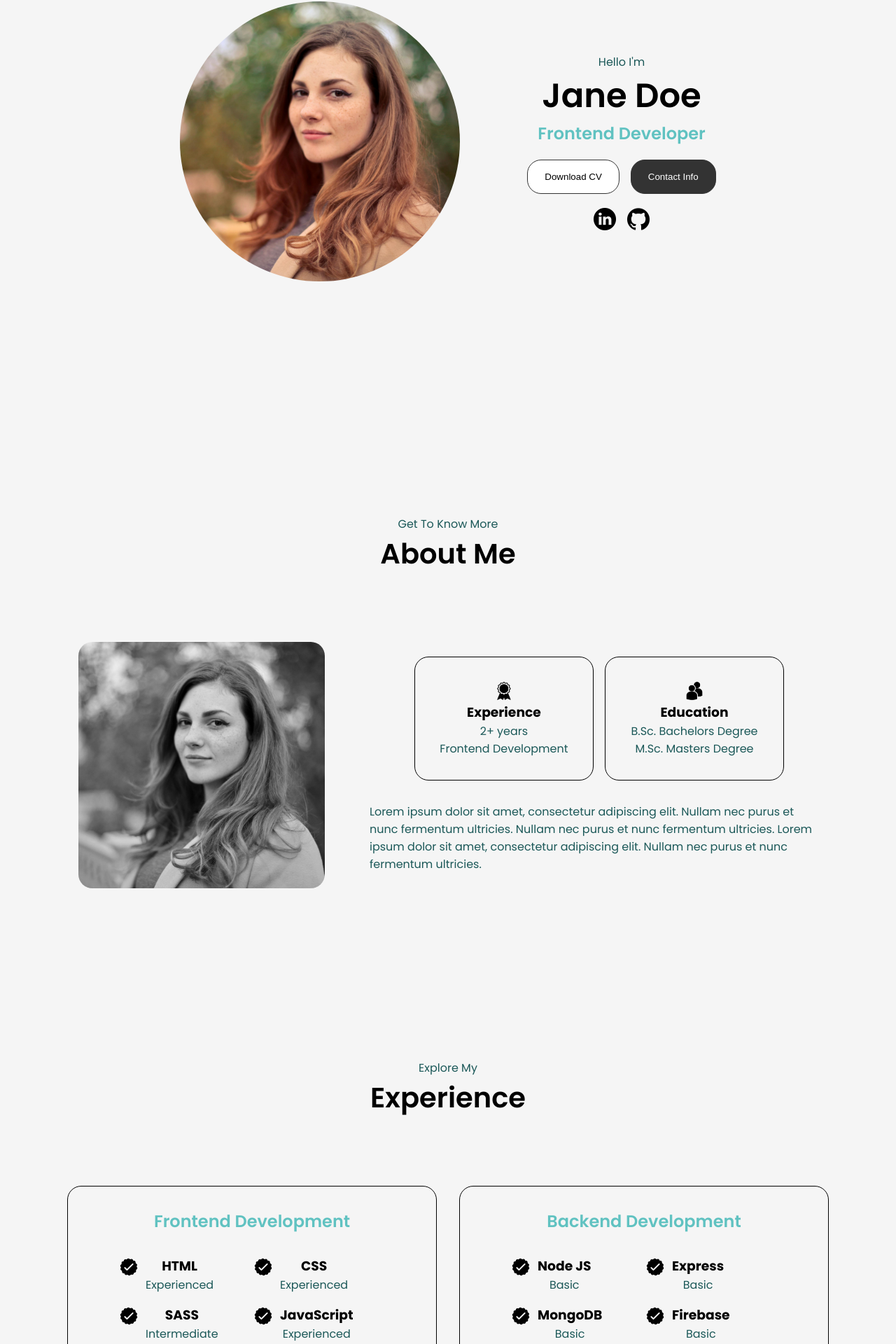
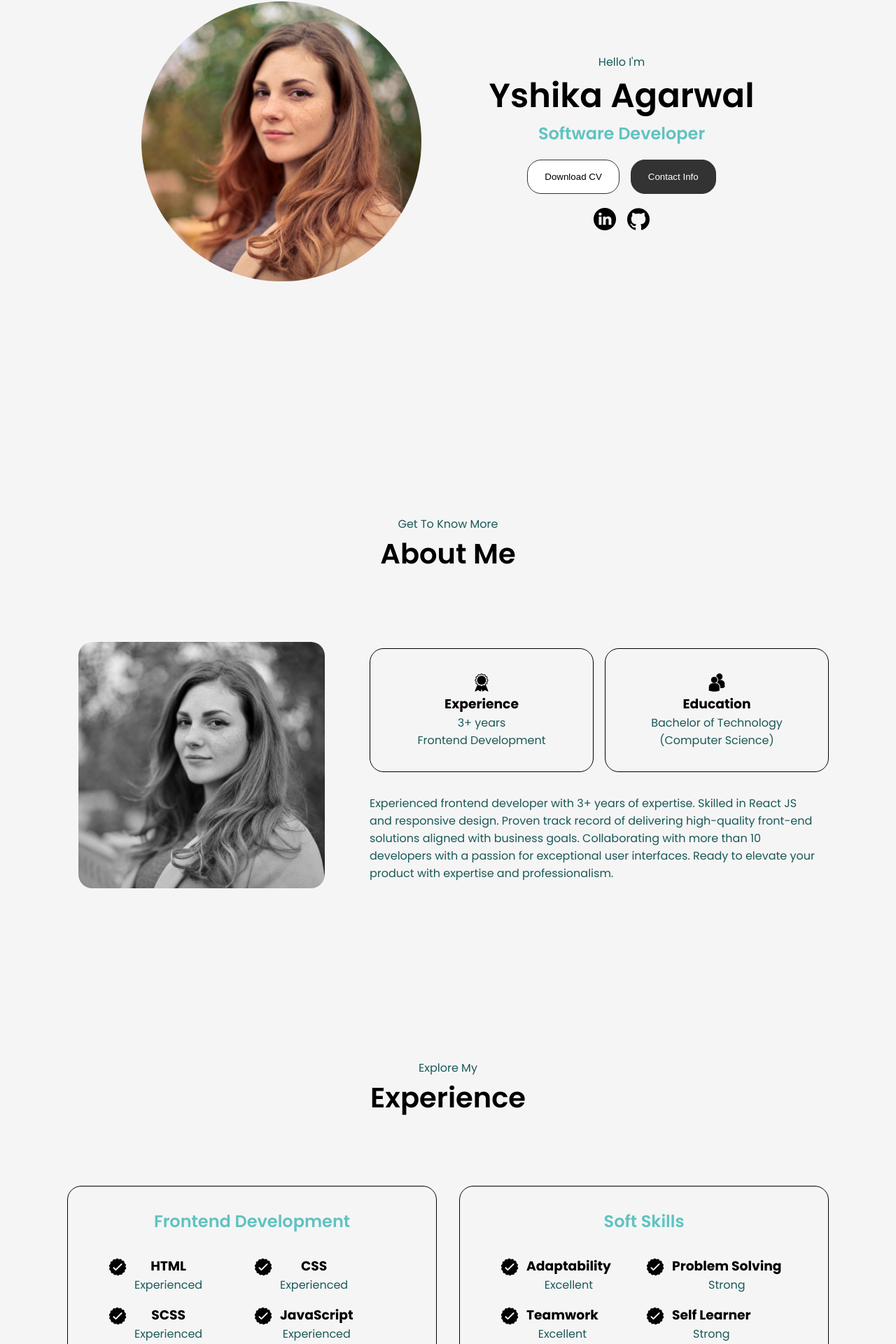
Before and after one commit to Yshika/portfoliov2, a React (Vite) app: page / in a window 1280 px wide. Shown: the part 198-2118 px from the top of the page at 70% size. Built offline with nearby package versions, Linux system fonts and the light colour scheme.

Commit message:
data update

```diff
--- a/src/components/Experience/style.scss
+++ b/src/components/Experience/style.scss
@@ -25,7 +25,7 @@
 
         .skills {
           @include flex-container(row, flex-start, flex-start, 0.5rem);
-          width: 12rem;
+          width: 13rem;
 
           .checkmark {
             width: 2rem;
--- a/src/data.json
+++ b/src/data.json
@@ -1,18 +1,18 @@
 {
-  "name": "Jane Doe",
-  "job": "Frontend Developer",
-  "linkedIn": "https://www.linkedin.com/",
-  "github": "https://www.github.com/",
-  "cvLink": "https://www.google.com",
-  "email": "janedoe@gmail.com",
-  "profilePic": "https://drive.google.com/uc?export=view&id=1kbYae5XTNf9F8B9UhzVlO2asFjPlS1VW",
-  "disclaimer": "Copyright 2024 Jane Doe. All rights reserved.",
+  "name": "Yshika Agarwal",
+  "job": "Software Developer",
+  "linkedIn": "https://linkedin.com/in/yshikaagarwal",
+  "github": "https://github.com/Yshika",
+  "cvLink": "",
+  "email": "yshika0581@gmail.com",
+  "profilePic": "",
+  "disclaimer": "Copyright 2024 Yshika Agarwal. All rights reserved.",
   "about": {
     "field": "Frontend Development",
-    "years": "2+",
-    "undergrad": "B.Sc. Bachelors Degree",
-    "postGrad": "M.Sc. Masters Degree",
-    "desc": "Lorem ipsum dolor sit amet, consectetur adipiscing elit. Nullam nec purus et nunc fermentum ultricies. Nullam nec purus et nunc fermentum ultricies. Lorem ipsum dolor sit amet, consectetur adipiscing elit. Nullam nec purus et nunc fermentum ultricies."
+    "years": "3+",
+    "undergrad": "Bachelor of Technology (Computer Science)",
+    "postGrad": "",
+    "desc": "Experienced frontend developer with 3+ years of expertise. Skilled in React JS and responsive design. Proven track record of delivering high-quality front-end solutions aligned with business goals. Collaborating with more than 10 developers with a passion for exceptional user interfaces. Ready to elevate your product with expertise and professionalism."
   },
   "experience": [
     {
@@ -20,41 +20,37 @@
       "skills": {
         "HTML": "Experienced",
         "CSS": "Experienced",
-        "SASS": "Intermediate",
+        "SCSS": "Experienced",
         "JavaScript": "Experienced",
-        "React": "Experienced",
-        "Redux": "Basic",
+        "TypeScript": "Intermediate",
+        "ReactJS": "Experienced",
+        "Redux": "Intermediate",
         "Material UI": "Intermediate"
       }
     },
     {
-      "heading": "Backend Development",
+      "heading": "Soft Skills",
       "skills": {
-        "Node JS": "Basic",
-        "Express": "Basic",
-        "MongoDB": "Basic",
-        "Firebase": "Basic"
+        "Adaptability": "Excellent",
+        "Problem Solving": "Strong",
+        "Teamwork": "Excellent",
+        "Self Learner": "Strong",
+        "Communication": "Excellent"
       }
     }
   ],
   "projects": [
     {
-      "title": "Project 1",
-      "gitLink": "https://github.com",
-      "liveLink": "https://github.com",
-      "img": "project-1.png"
+      "title": "Weather App",
+      "gitLink": "https://github.com/Yshika/weather",
+      "liveLink": "https://weather-by-yshika.netlify.app/",
+      "img": "weatherApp.png"
     },
     {
-      "title": "Project 2",
-      "gitLink": "https://github.com",
-      "liveLink": "https://github.com",
-      "img": "project-2.png"
-    },
-    {
-      "title": "Project 3",
-      "gitLink": "https://github.com",
-      "liveLink": "https://github.com",
-      "img": "project-3.png"
+      "title": "Job Portal",
+      "gitLink": "https://github.com/Yshika/job-portal",
+      "liveLink": "https://ourjobs.netlify.app/",
+      "img": "ourJobs.png"
     }
   ]
 }
```
